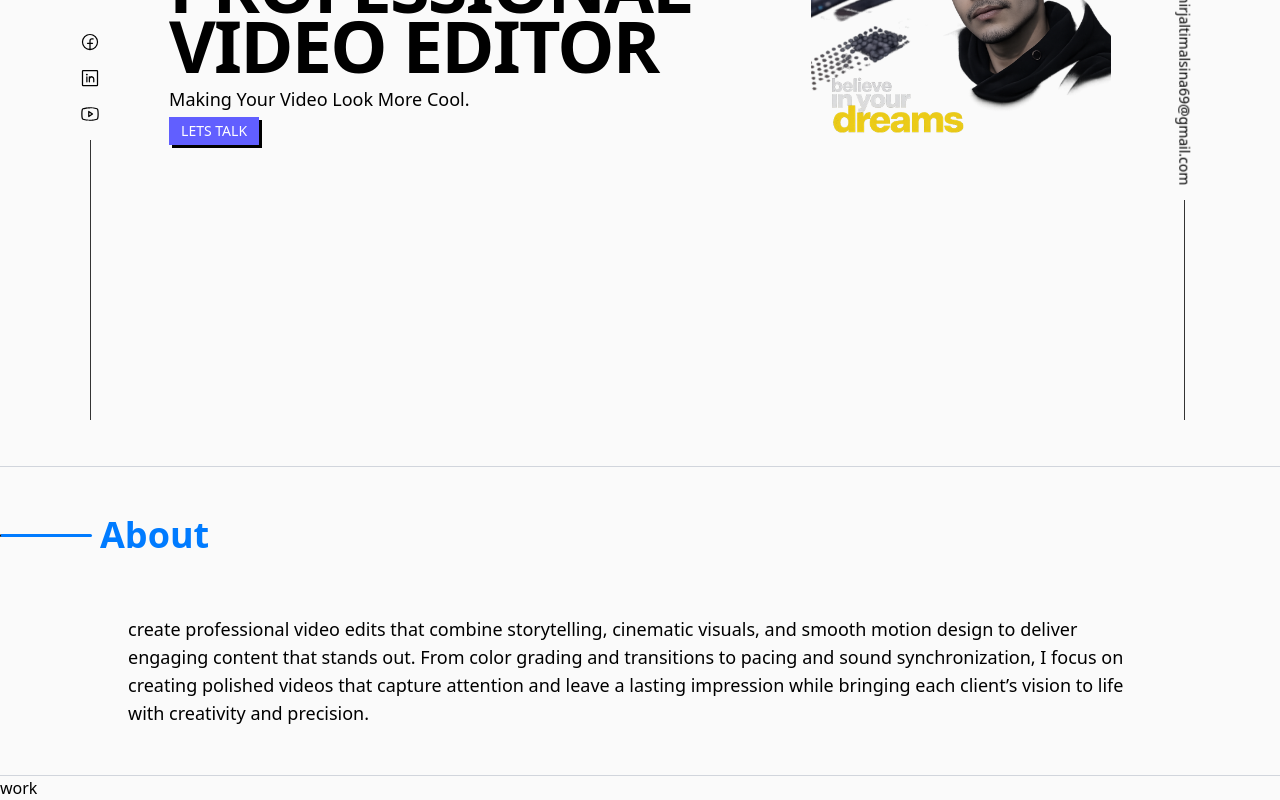
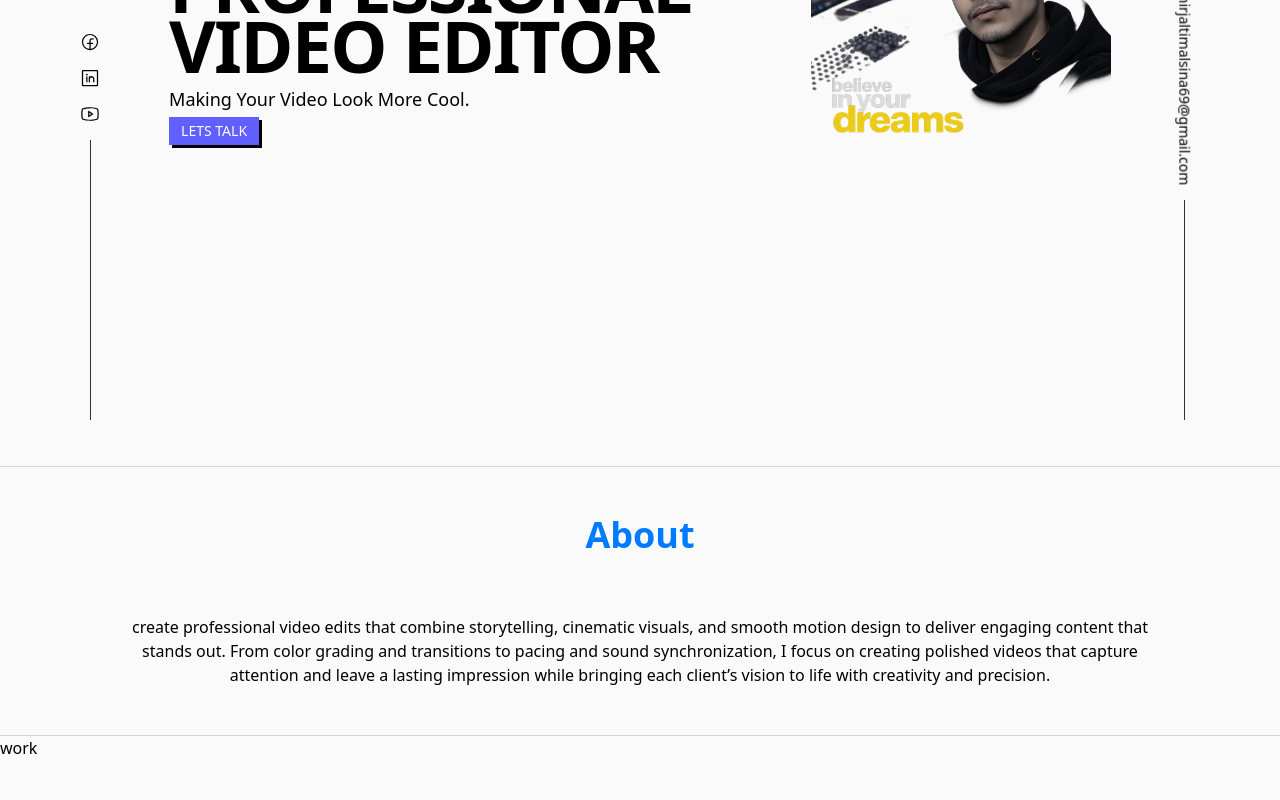
Before and after one commit to ankitshahi22/An_Creative_Studio, a Next.js app: page / in a window 1280 px wide. Shown: the part 380-1180 px from the top of the page. After the commit the page ends 1140 px from the top, so only its background shows below. Built offline with nearby package versions, Linux system fonts and the light colour scheme.

Commit message:
test push for about section

```diff
--- a/src/component/about/About.jsx
+++ b/src/component/about/About.jsx
@@ -5,10 +5,9 @@ export default function About() {
   return (
     <div className={`${borderClr} py-12`}>
       <div className="flex flex-col justify-center gap-15">
-        <div className="flex items-center gap-2">
-          <div className="h-[3px] w-23 bg-[#007bff] border-l rounded-full"></div>
-          <h2 className="text-4xl font-semibold w-fit text-[#007bff]">About</h2>
-        </div>
+        <h2 className="text-4xl font-semibold w-fit text-[#007bff] mx-auto">
+          About
+        </h2>
         <AboutText />
       </div>
     </div>
--- a/src/component/about/AboutText.jsx
+++ b/src/component/about/AboutText.jsx
@@ -35,7 +35,7 @@ export default function AboutText() {
   }, []);
 
   return (
-    <h2 ref={textRef} className="w-[80%] mx-auto text-lg">
+    <h2 ref={textRef} className="w-[80%] mx-auto text-center">
       create professional video edits that combine storytelling, cinematic
       visuals, and smooth motion design to deliver engaging content that stands
       out. From color grading and transitions to pacing and sound
```
